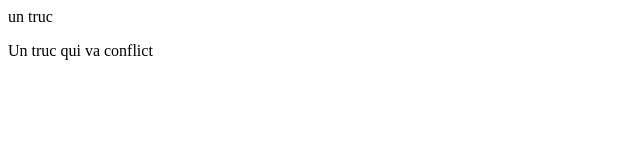
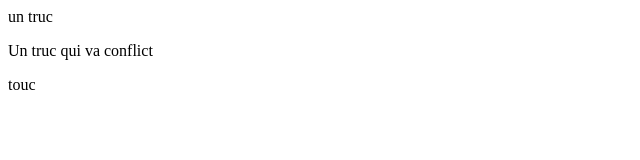
Before and after one commit to jeandemel/literate-computing-machine, a plain HTML site: page index.html in a window 1280 px wide. Shown: the full height of the page, 0-640 px from the left. Drawn offline with Linux system fonts and the light colour scheme.

Commit message:
Update index.html

```diff
--- a/index.html
+++ b/index.html
@@ -1,2 +1,3 @@
 <p>un truc</p>
 <p>Un truc qui va conflict</p>
+<p>touc</p>
```
